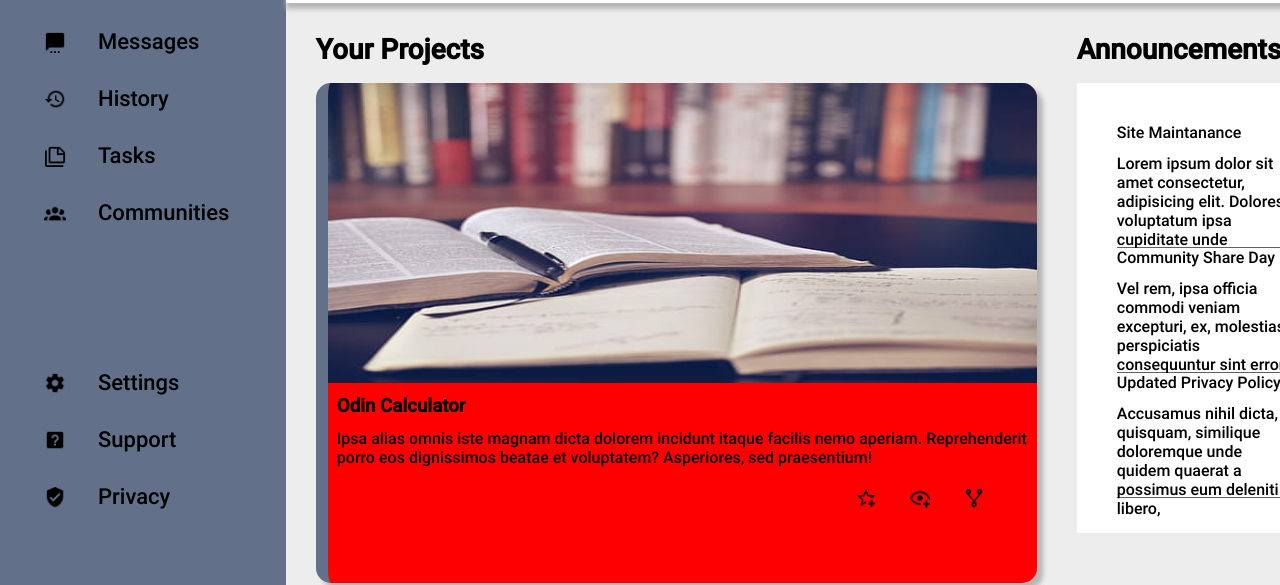
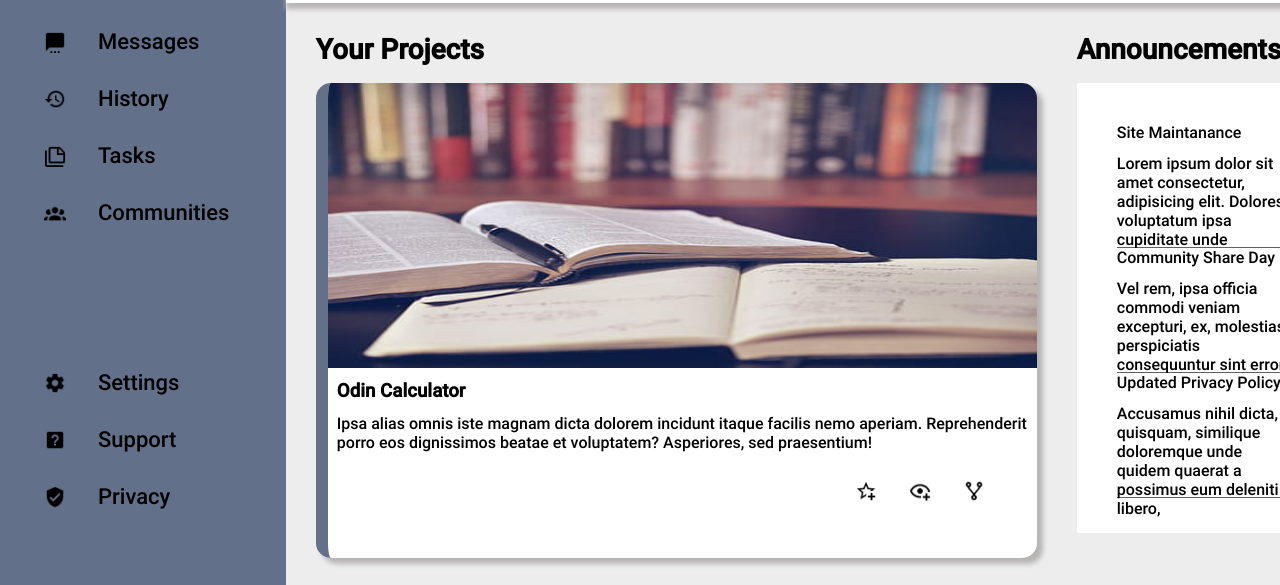
Before and after one commit to White-Panther420/Dashboard, a plain HTML site: page index.html in a window 1280 px wide. Shown: the part 252-837 px from the top of the page. Drawn offline with Linux system fonts and the light colour scheme; files whose address does not match are found by name.

Commit message:
Changed Project card height

```diff
--- a/styles.css
+++ b/styles.css
@@ -219,7 +219,7 @@
 .Projects
 {
     grid-template-columns: repeat(auto-fit, minmax(350px, 1fr));
-    grid-auto-rows: 500px;
+    grid-auto-rows: 475px;
     gap: 30px;
     justify-items: stretch;
 }
@@ -230,8 +230,8 @@
     box-shadow: 6px 6px 5px rgb(183, 180, 180);
     border-radius: 15px;
     border-left: 12px #627089 solid;
-    background-color: rgb(255, 0, 0);
-    overflow: hidden;
+    background-color: rgb(255, 255, 255);
+    overflow: hidden;  /*Prevents issue of missing row gaps when zooming in all the way*/
 }
 
 .Project_Img
@@ -256,7 +256,7 @@ h3,
 .Action_icons
 {
     margin-right: 32px;
-    margin-top: 8px;
+    margin-top: 16px;
     align-self: flex-end;
     flex-shrink: 1;
 }
```
